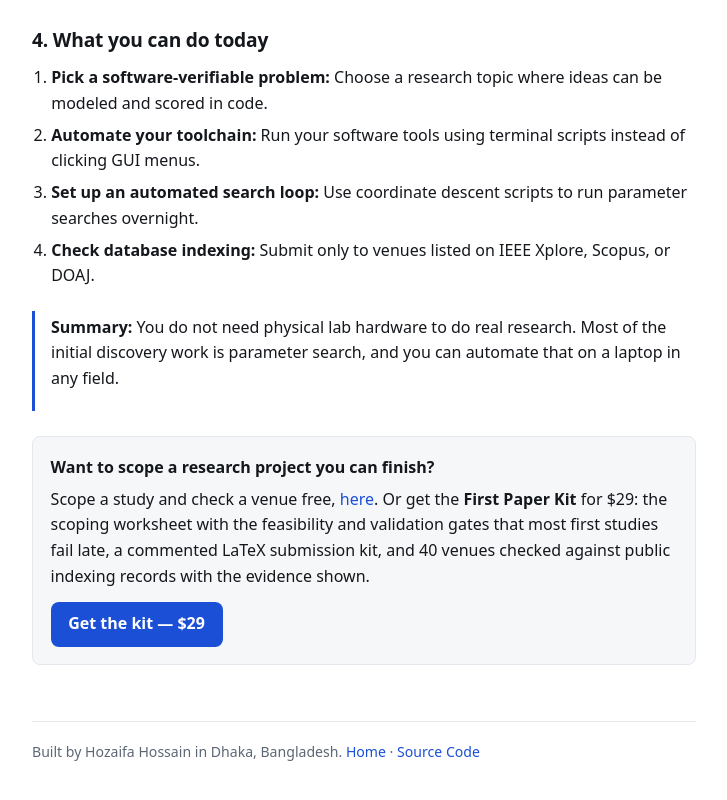
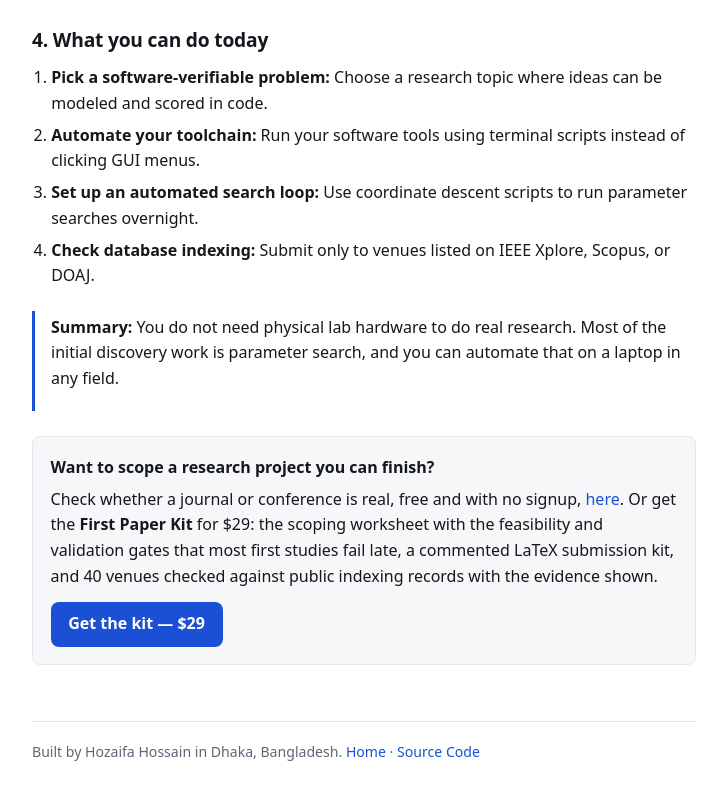
Before and after one commit to hozaifa1/benchless, a website: page public/walkthrough.html in a window 1280 px wide. Shown: the part 1219-2019 px from the top of the page, without its empty margins (276-1003 px from the left). Drawn offline with Linux system fonts and the light colour scheme.

Commit message:
fix(hosting): stop serving stale HTML for an hour
Firebase defaults HTML to Cache-Control: max-age=3600. Anyone who opened a
page kept the old copy for an hour, so every fix shipped today was invisible
to the people already sent there from LinkedIn. HTML and the root now
revalidate on each request; the ETag keeps that a 304 in the normal case.

Also updated the two links whose anchor text still promised the old
scope-first flow, since app.html now leads with the venue check.

Co-Authored-By: Claude Opus 5 <noreply@anthropic.com>

```diff
--- a/public/walkthrough.html
+++ b/public/walkthrough.html
@@ -68,7 +68,7 @@
 
   <div class="card">
     <p style="margin:0 0 .4rem"><strong>Want to scope a research project you can finish?</strong></p>
-    <p style="margin:0 0 .8rem">Scope a study and check a venue free, <a href="app.html">here</a>. Or get the <strong>First Paper Kit</strong> for $29: the scoping worksheet with the feasibility and validation gates that most first studies fail late, a commented LaTeX submission kit, and 40 venues checked against public indexing records with the evidence shown.</p>
+    <p style="margin:0 0 .8rem">Check whether a journal or conference is real, free and with no signup, <a href="app.html">here</a>. Or get the <strong>First Paper Kit</strong> for $29: the scoping worksheet with the feasibility and validation gates that most first studies fail late, a commented LaTeX submission kit, and 40 venues checked against public indexing records with the evidence shown.</p>
     <div style="display:flex;gap:.7rem;align-items:center;flex-wrap:wrap">
       <button type="button" id="buy" style="padding:.6rem 1.1rem;border:0;border-radius:8px;background:var(--accent);color:#fff;font:inherit;font-weight:550;cursor:pointer">Get the kit — $29</button>
       <span style="font-size:.9rem;color:var(--muted)" id="buymsg"></span>
```
Also changed, not shown: public/index.html (+1 -1 lines), firebase.json.
